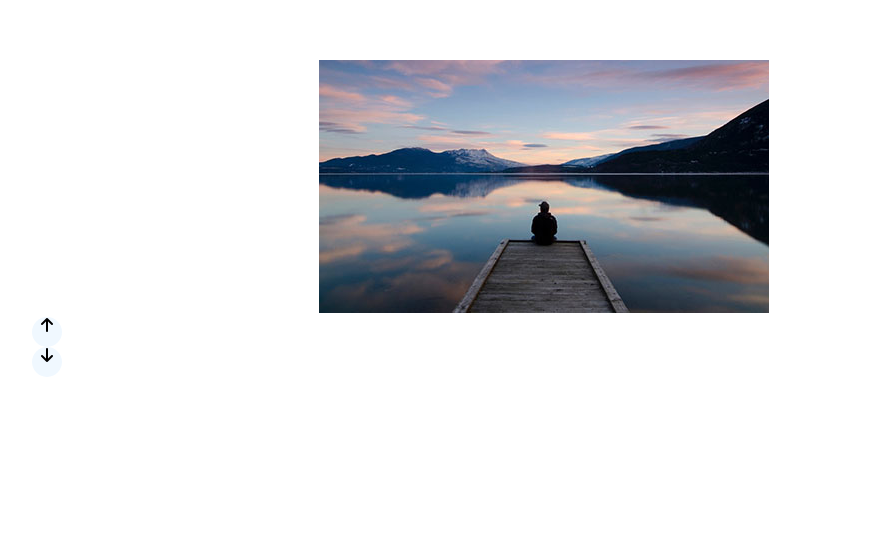
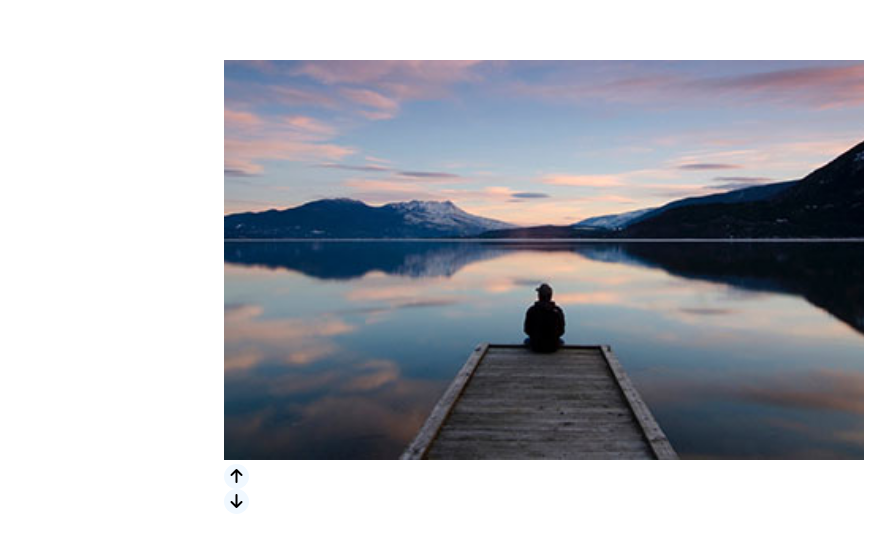
Before and after one commit to giorgiop62/-js-array-carousel, a plain HTML site: page index.html in a window 1280 px wide. Shown: the part 140-692 px from the top of the page, without its empty margins (96-991 px from the left). Drawn offline with Linux system fonts and the light colour scheme.

Commit message:
aggiustato il contenitore

```diff
--- a/css/style.css
+++ b/css/style.css
@@ -3,17 +3,30 @@
   padding: 0;
   box-sizing: border-box;
 }
+main {
+  display: flex;
+  align-items: center;
+  justify-content: center;
+  height: 100vh;
+}
+
 .container {
+  width: 50%;
+  height: 50%;
+
+}
+
+.container img {
+  width: 100%;
+  height: 100%;
+  object-fit: cover;
+}
+.fa-solid {
+  border-radius: 50%;
+  background-color: aliceblue;
+  width: 25px;
+  height: 25px;
   text-align: center;
-  width: 80%;
-  margin: 0 auto;
-  margin-top: 200px;
+  line-height: 25px;
+  cursor: pointer;
 }
-.top ,.down {
-  background-color: aliceblue;
-  border-radius: 50%;
-  width: 30px;
-  height: 30px;
-  text-align: center;
-  align-items: center;
-}
--- a/index.html
+++ b/index.html
@@ -10,13 +10,17 @@
 </head>
 <body>
 
+  <main>
+
   <div class="container">
     <img src="./img/01.jpg" alt="">
-      <div class="top"><i class="fa-solid fa-arrow-up"></i></div>
-      <div class="down"><i class="fa-solid fa-arrow-down"></i></div>
+      <div><i class="fa-solid fa-arrow-up"></i></div>
+      <div><i class="fa-solid fa-arrow-down"></i></div>
 
 
   </div>
+
+  </main>
 
 
   <script src="./js/script.js"></script>
```
